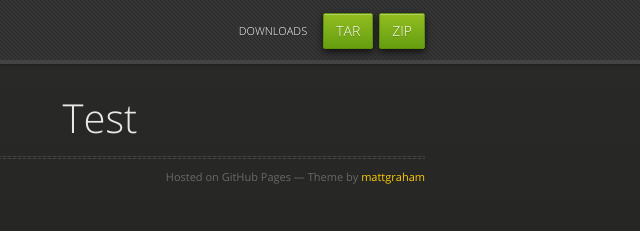
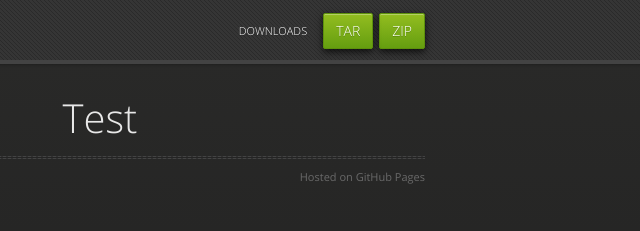
Before and after one commit to alessandromorsa/Test, a plain HTML site: page index.html in a window 1280 px wide. Shown: the top 231 px of the page, 540-1180 px from the left. Drawn offline with nearby package versions, Linux system fonts and the light colour scheme.

Commit message:
test mod

```diff
--- a/index.html
+++ b/index.html
@@ -35,7 +35,7 @@
           <p></p>
           <hr>
           <span class="credits left">Project maintained by <a href="https://github.com/alessandromorsa">alessandromorsa</a></span>
-          <span class="credits right">Hosted on GitHub Pages &mdash; Theme by <a href="http://twitter.com/#!/michigangraham">mattgraham</a></span>
+          <span class="credits right">Hosted on GitHub Pages</span>
         </div>
 
         <h3>Welcome to GitHub Pages.</h3>
```
